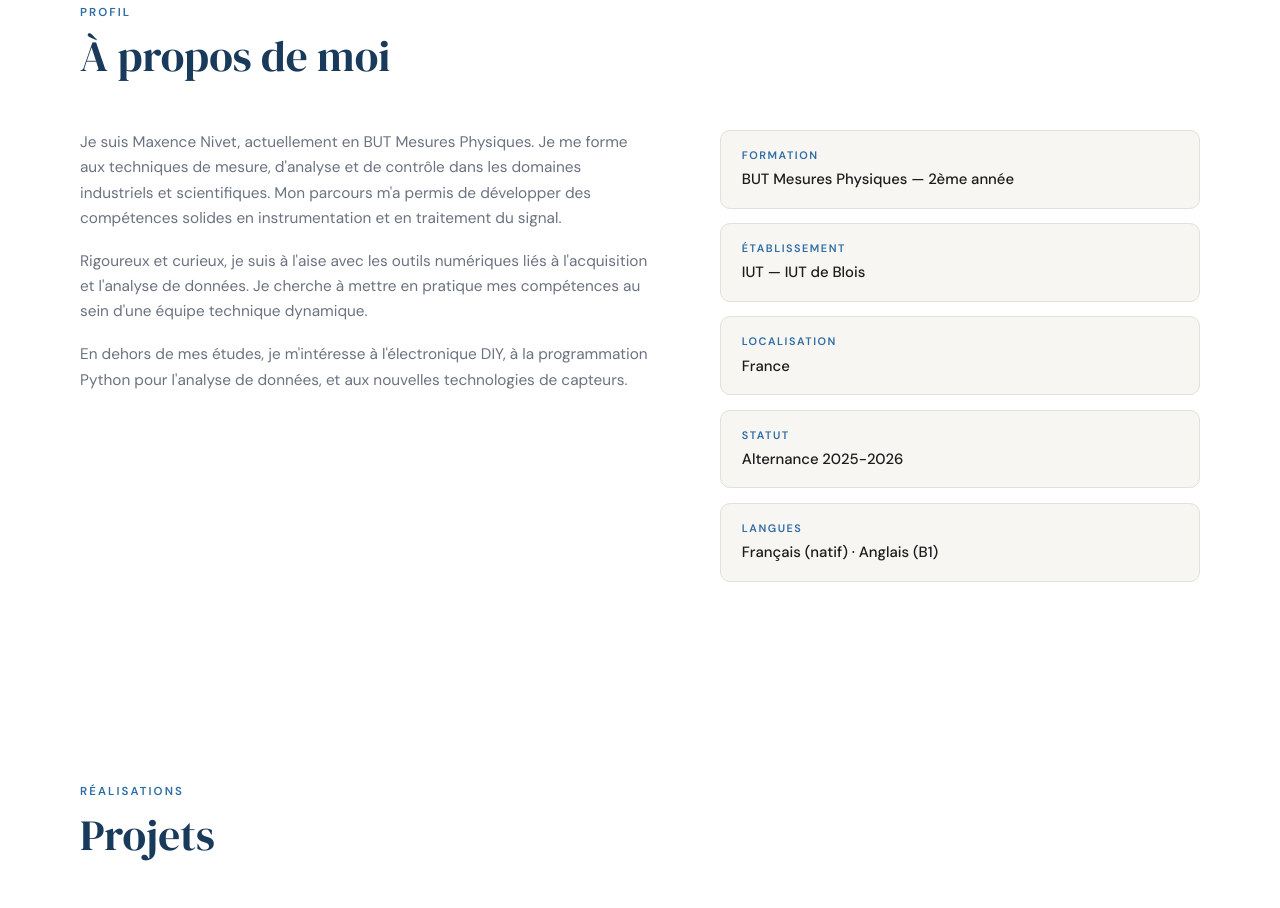
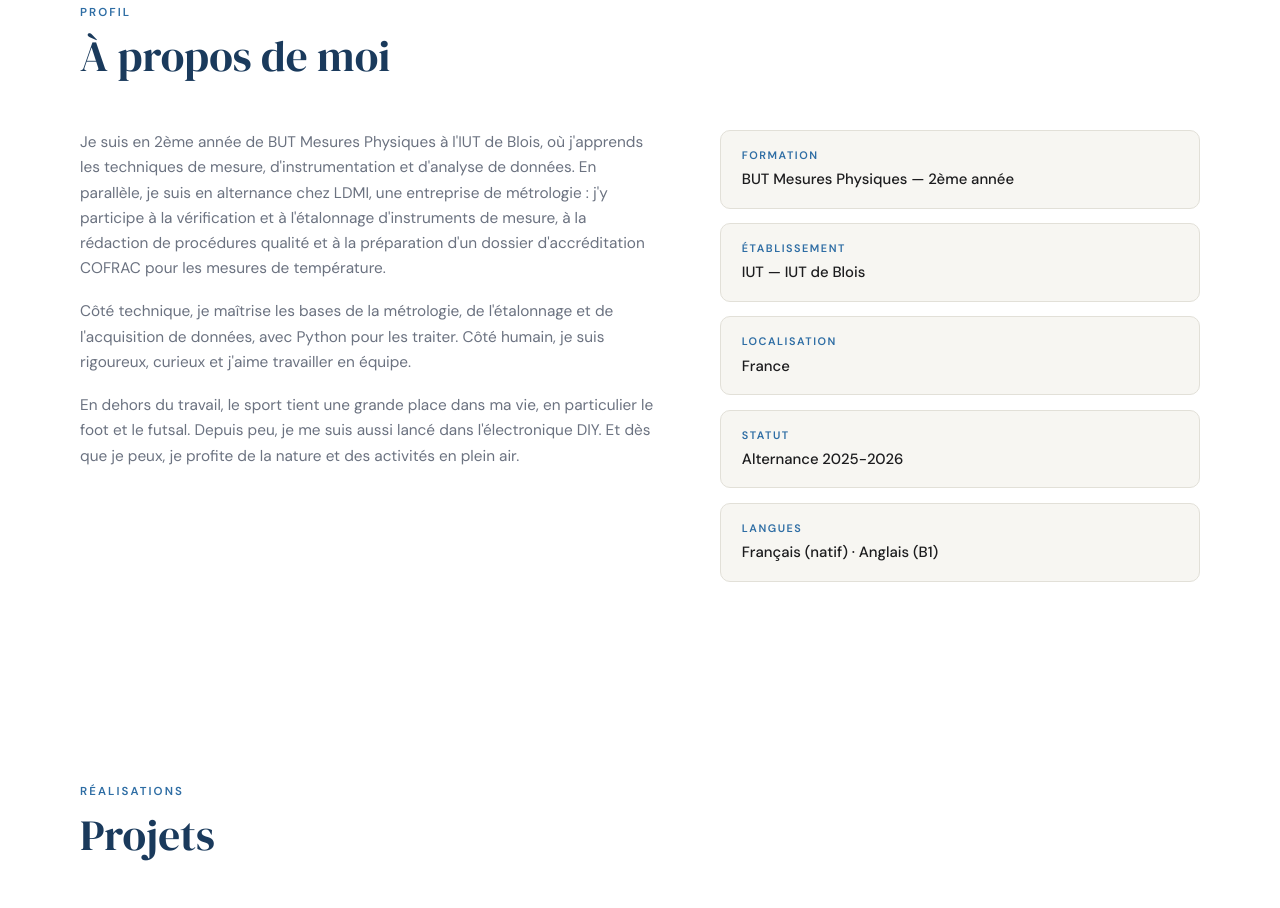
Before and after one commit to maxencenivet/MonPortfolio, a plain HTML site: page index.html in a window 1280 px wide. Shown: the part 897-1805 px from the top of the page. Drawn offline with Linux system fonts and the light colour scheme.

Commit message:
Réécriture du paragraphe « À propos de moi »
Co-Authored-By: Claude Opus 5.5 <noreply@anthropic.com>
Claude-Session: https://claude.ai/code/session_01Y9rPVW6RwBR7U3MDVWaXy1

```diff
--- a/index.html
+++ b/index.html
@@ -350,9 +350,9 @@
       <div class="section-title">À propos de moi</div>
       <div class="about-grid">
         <div class="about-text">
-          <p>Je suis Maxence Nivet, actuellement en BUT Mesures Physiques. Je me forme aux techniques de mesure, d'analyse et de contrôle dans les domaines industriels et scientifiques. Mon parcours m'a permis de développer des compétences solides en instrumentation et en traitement du signal.</p>
-          <p>Rigoureux et curieux, je suis à l'aise avec les outils numériques liés à l'acquisition et l'analyse de données. Je cherche à mettre en pratique mes compétences au sein d'une équipe technique dynamique.</p>
-          <p>En dehors de mes études, je m'intéresse à l'électronique DIY, à la programmation Python pour l'analyse de données, et aux nouvelles technologies de capteurs.</p>
+          <p>Je suis en 2ème année de BUT Mesures Physiques à l'IUT de Blois, où j'apprends les techniques de mesure, d'instrumentation et d'analyse de données. En parallèle, je suis en alternance chez LDMI, une entreprise de métrologie : j'y participe à la vérification et à l'étalonnage d'instruments de mesure, à la rédaction de procédures qualité et à la préparation d'un dossier d'accréditation COFRAC pour les mesures de température.</p>
+          <p>Côté technique, je maîtrise les bases de la métrologie, de l'étalonnage et de l'acquisition de données, avec Python pour les traiter. Côté humain, je suis rigoureux, curieux et j'aime travailler en équipe.</p>
+          <p>En dehors du travail, le sport tient une grande place dans ma vie, en particulier le foot et le futsal. Depuis peu, je me suis aussi lancé dans l'électronique DIY. Et dès que je peux, je profite de la nature et des activités en plein air.</p>
         </div>
         <div class="about-info">
           <div class="info-card"><span class="label">Formation</span><span class="value">BUT Mesures Physiques — 2ème année</span></div>
```
